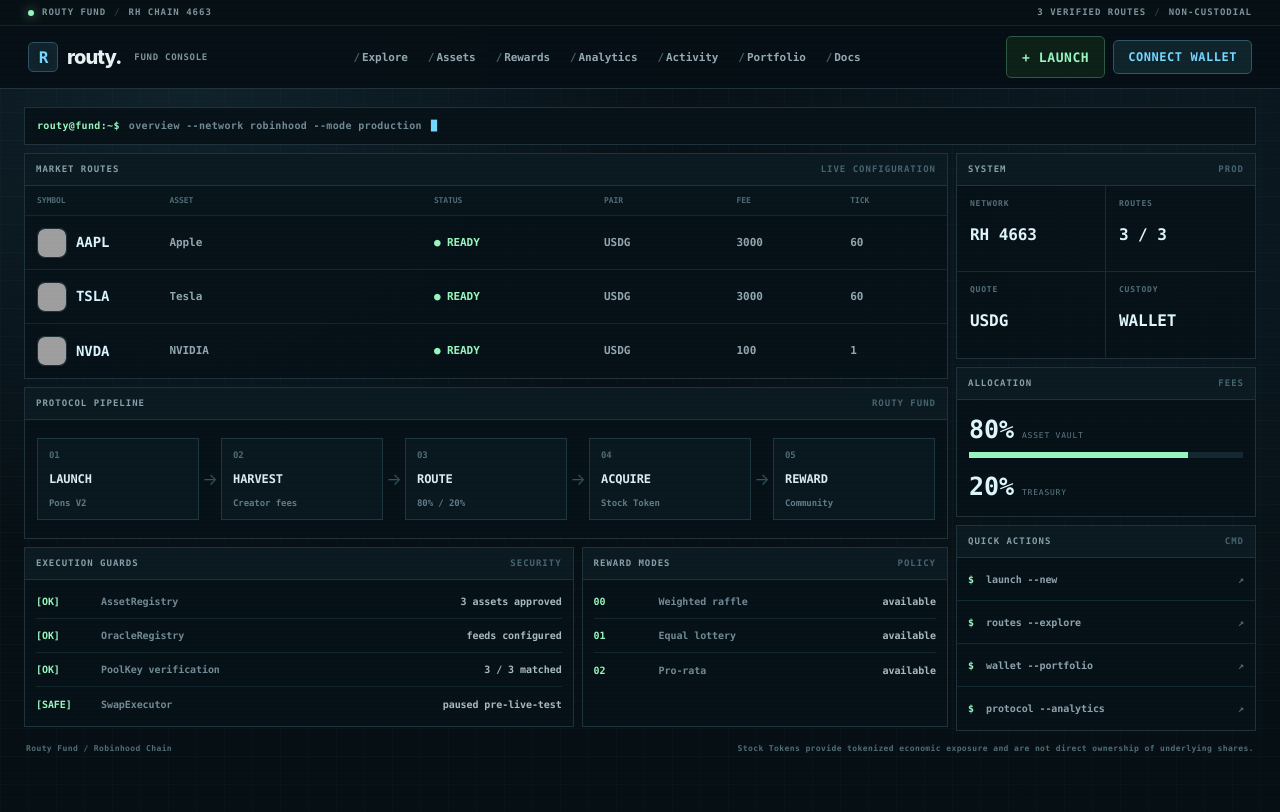
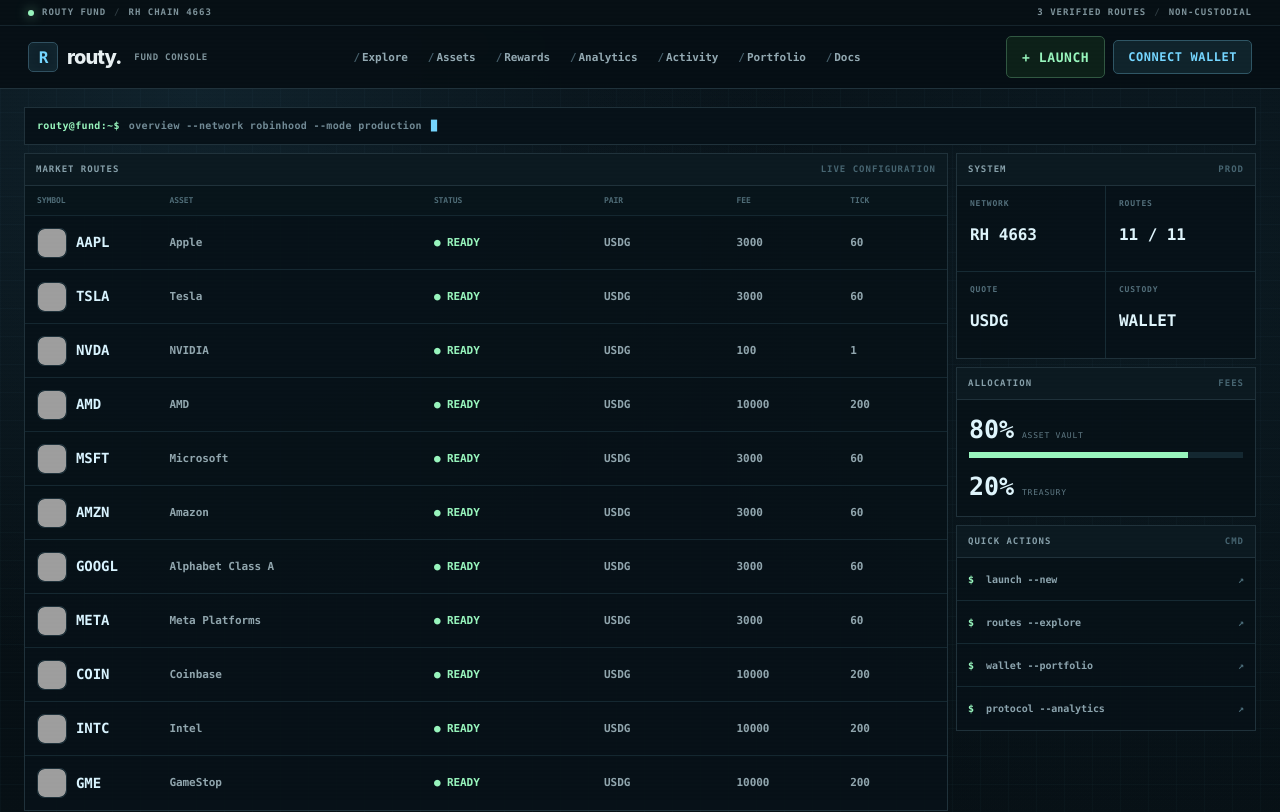
Before and after one commit to RoutyFund/Routy-Fund, a Next.js app: page / in a window 1280 px wide. Shown: the top 812 px of the page. Built offline with nearby package versions, Linux system fonts and the light colour scheme; no server answers; grey boxes are pictures that could not be loaded.

Commit message:
ui: render all active verified routes on homepage

```diff
--- a/src/app/page.tsx
+++ b/src/app/page.tsx
@@ -1,11 +1,8 @@
 import Nav from "@/components/Nav";
 import TokenLogo from "@/components/TokenLogo";
+import {EXECUTABLE_ROUTES} from "@/lib/route-catalog";
 
-const markets=[
- ["AAPL","Apple","READY","USDG","3000","60"],
- ["TSLA","Tesla","READY","USDG","3000","60"],
- ["NVDA","NVIDIA","READY","USDG","100","1"],
-];
+const markets=EXECUTABLE_ROUTES.map(r=>[r.symbol,r.name,"READY",r.quoteSymbol,String(r.poolKey.fee),String(r.poolKey.tickSpacing)]);
 
 export default function Home(){
  return <main className="shell"><Nav/><div className="wrap terminal-home">
@@ -36,9 +33,9 @@ export default function Home(){
      <div className="terminal-window">
       <div className="terminal-window-head"><span>EXECUTION GUARDS</span><span>SECURITY</span></div>
       <div className="terminal-log">
-       <p><time>[OK]</time><span>AssetRegistry</span><b>3 assets approved</b></p>
+       <p><time>[OK]</time><span>AssetRegistry</span><b>{EXECUTABLE_ROUTES.length} assets approved</b></p>
        <p><time>[OK]</time><span>OracleRegistry</span><b>feeds configured</b></p>
-       <p><time>[OK]</time><span>PoolKey verification</span><b>3 / 3 matched</b></p>
+       <p><time>[OK]</time><span>PoolKey verification</span><b>{EXECUTABLE_ROUTES.length} / {EXECUTABLE_ROUTES.length} matched</b></p>
        <p><time>[SAFE]</time><span>SwapExecutor</span><b>paused pre-live-test</b></p>
       </div>
      </div>
@@ -58,7 +55,7 @@ export default function Home(){
      <div className="terminal-window-head"><span>SYSTEM</span><span>PROD</span></div>
      <div className="terminal-kpis">
       <div><span>NETWORK</span><strong>RH 4663</strong></div>
-      <div><span>ROUTES</span><strong>3 / 3</strong></div>
+      <div><span>ROUTES</span><strong>{EXECUTABLE_ROUTES.length} / {EXECUTABLE_ROUTES.length}</strong></div>
       <div><span>QUOTE</span><strong>USDG</strong></div>
       <div><span>CUSTODY</span><strong>WALLET</strong></div>
      </div>
```
